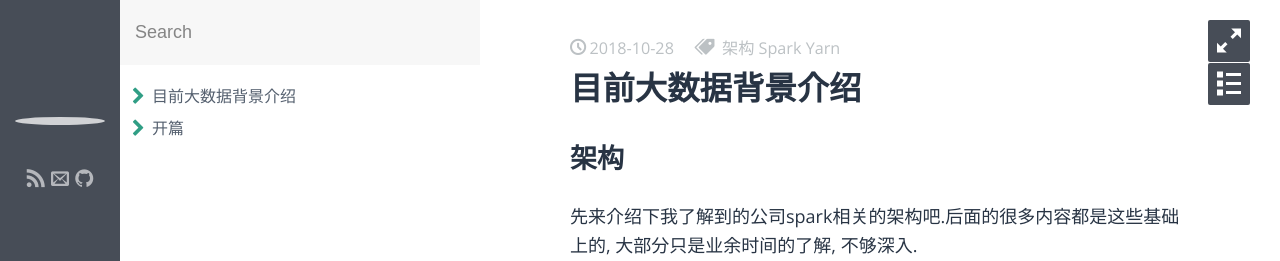
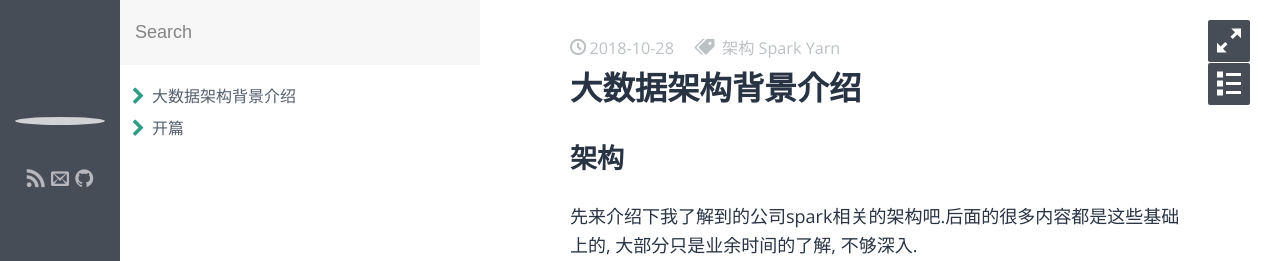
Before and after one commit to spark-storm/blog, a Jekyll site: the page built from _posts/2018-10-28-framework.md, in a window 1280 px wide. Shown: the top 261 px of the page. Built offline with Jekyll 4.4.1, drawn with Linux system fonts in a browser that asks for light colours; some web fonts are replaced.

Commit message:
update title

```diff
--- a/_posts/spark/2018-10-28-framework.md
+++ b/_posts/2018-10-28-framework.md
@@ -1,5 +1,5 @@
 ---
-title:  "目前大数据背景介绍"
+title:  "大数据架构背景介绍"
 categories: [架构]
 tags: [架构 Spark Yarn]
 date: 2018-10-28 12:18:32
```
